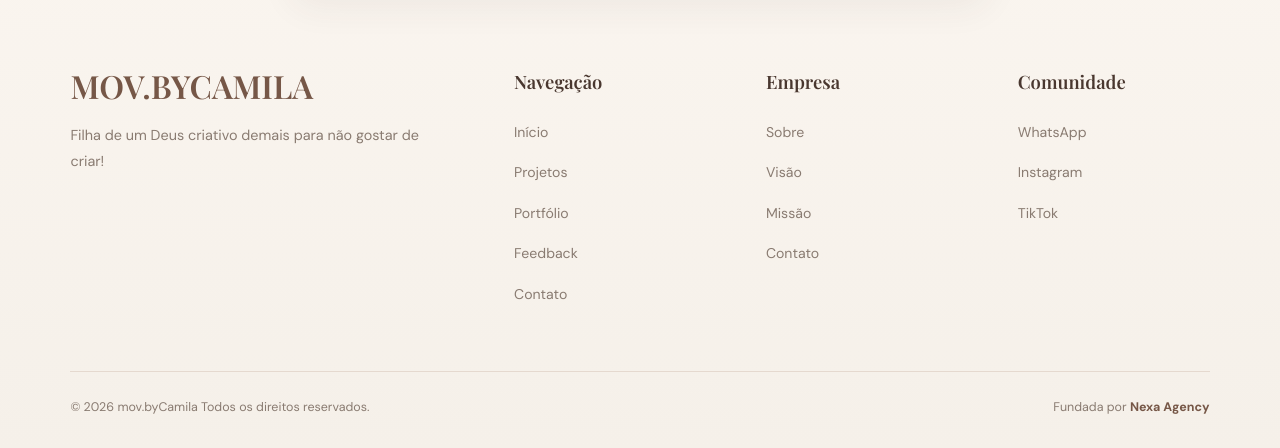
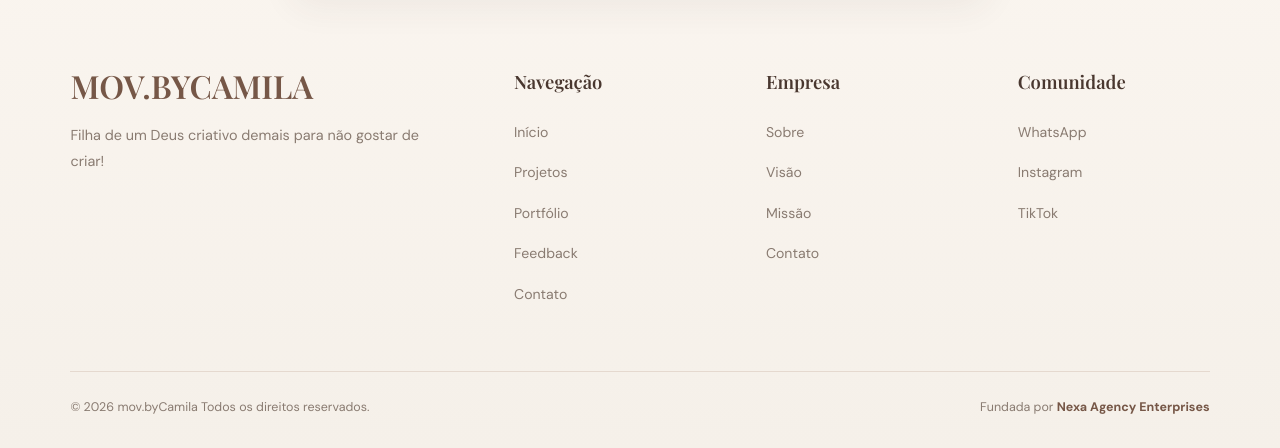
Before and after one commit to CamilaSDomingues/Camila-Domingues-Creative-Studio, a plain HTML site: page index.html in a window 1280 px wide. Shown: the part 4547-4995 px from the top of the page. Drawn offline with nearby package versions, Linux system fonts and the light colour scheme; no server answers; a web font is replaced by a local one.

Commit message:
Update index.html

```diff
--- a/index.html
+++ b/index.html
@@ -1720,7 +1720,7 @@ Todos os direitos reservados.
 <p class="footer-signature">
 Fundada por
 <a href="https://viniciossantana.github.io/Nexa-Agency-Enterprises/inicio.html" target="_blank">
-Nexa Agency <Em></Em>
+Nexa Agency Enterprises<Em></Em>
 </a>
 </p>
 
```
